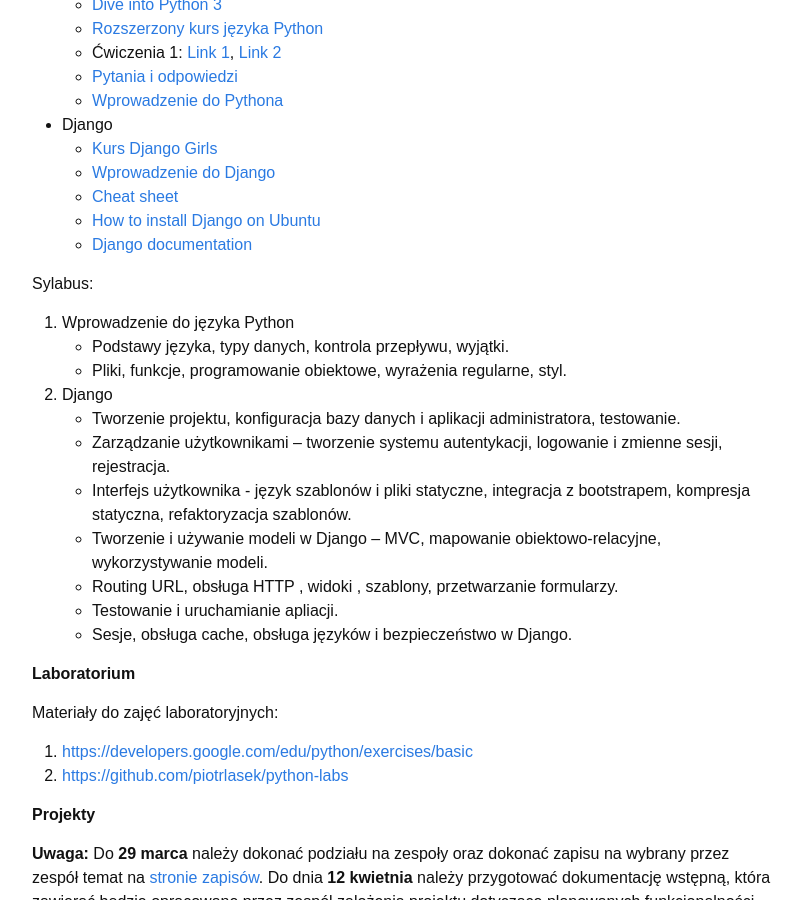
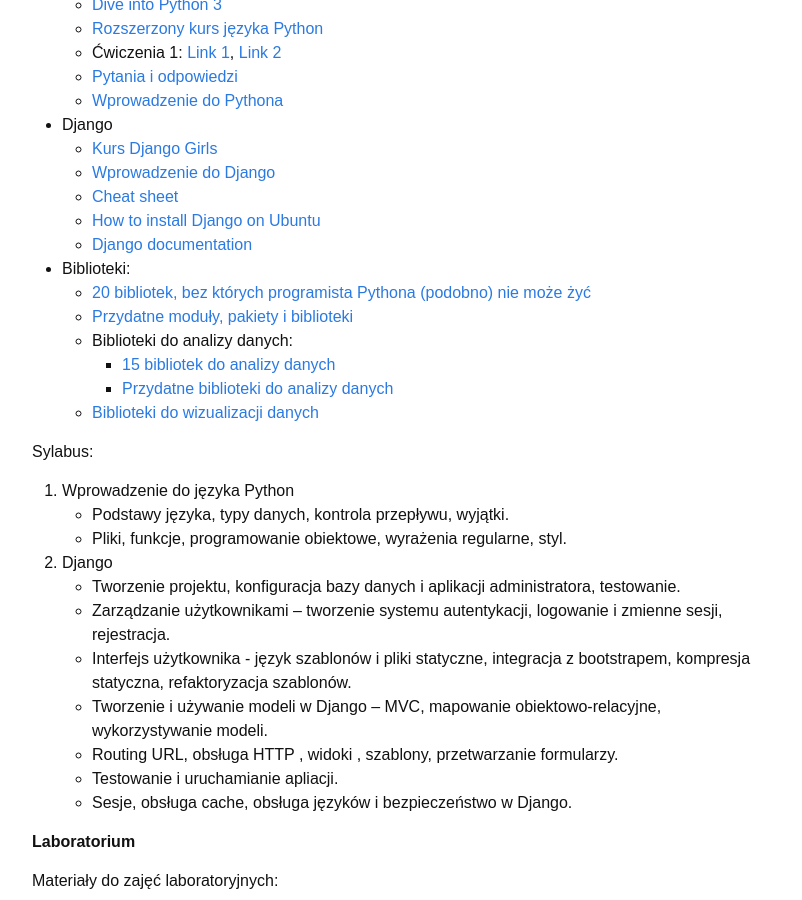
Before and after one commit to piotrlasek/piotrlasek.github.io, a Jekyll site: the page built from for-students/ai2-2017.md, in a window 1280 px wide and 900 px high, scrolled down 680 px. Shown: the whole window, without its empty margins (238-1040 px from the left). Built offline with Jekyll 4.4.1, drawn with Linux system fonts in a browser that asks for light colours; some of the changed text lies outside the part shown.

Commit message:
Update ai2-2017.md

```diff
--- a/for-students/ai2-2017.md
+++ b/for-students/ai2-2017.md
@@ -31,6 +31,14 @@
   * [Cheat sheet](https://www.mercurytide.co.uk/media/resources/Django/django10-cheat-sheet.pdf)
   * [How to install Django on Ubuntu](https://www.howtoforge.com/tutorial/how-to-install-django-on-ubuntu/)
   * [Django documentation](https://docs.djangoproject.com/en/1.11/)
+* Biblioteki:
+  * [20 bibliotek, bez których programista Pythona (podobno) nie może żyć](https://pythontips.com/2013/07/30/20-python-libraries-you-cant-live-without/)
+  * [Przydatne moduły, pakiety i biblioteki](https://wiki.python.org/moin/UsefulModules)
+  * Biblioteki do analizy danych:
+    * [15 bibliotek do analizy danych](https://www.upwork.com/hiring/data/15-python-libraries-data-science/)
+    * [Przydatne biblioteki do analizy danych](https://github.com/rasbt/pattern_classification/blob/master/resources/python_data_libraries.md)
+  * [Biblioteki do wizualizacji danych](https://blog.modeanalytics.com/python-data-visualization-libraries/)
+
 
 Sylabus:
 1.	Wprowadzenie do języka Python
```
Also changed, not shown: other parts of for-students/ai2-2017.md (+0 -8 lines).
